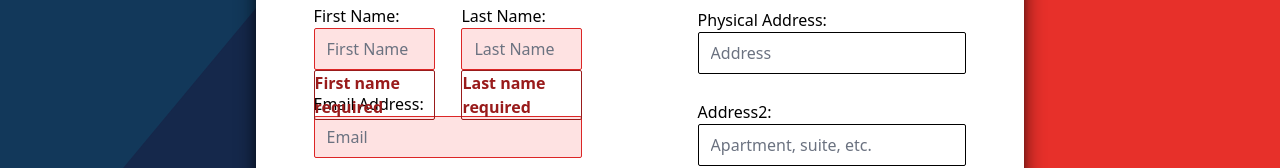
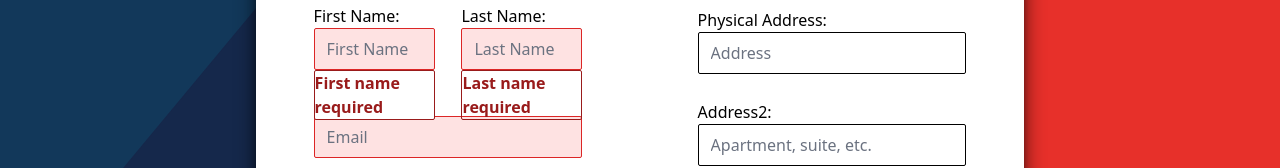
Before and after one commit to Eli-BH/CodesandboxClient, a Next.js app: page /auth/register/step_2 in a window 1280 px wide. Both pictures are taken after typing "2020-01-15", "Sample", "Sample123" into the empty fields and a click on the button "Back". Shown: the part 148-316 px from the top of the page. Built offline with nearby package versions, Linux system fonts and the light colour scheme.

Commit message:
TESTING: home tabs pre request other

```diff
--- a/pages/ProfilePage.tsx
+++ b/pages/ProfilePage.tsx
@@ -164,9 +164,10 @@ const ProfilePage = (): JSX.Element => {
               <p>Phone Number: {`${sfInfo && sfInfo?.mobilephone}` || "-"}</p>
               <p>
                 Address:{" "}
-                {`${sfInfo && sfInfo?.mailingcity}, ${sfInfo?.mailingstreet}, ${
-                  sfInfo?.mailingpostalcode
-                }, ${sfInfo?.mailingcountry}` || "-"}
+                {`${sfInfo?.mailingstreet}, ${sfInfo && sfInfo?.mailingcity},${
+                  sfInfo?.mailingstate
+                },  ${sfInfo?.mailingpostalcode}, ${sfInfo?.mailingcountry}` ||
+                  "-"}
               </p>
               <p>Email: {` ${userInfo && userInfo?.email}` || "-"}</p>
             </div>
--- a/pages/auth/register/step_2.tsx
+++ b/pages/auth/register/step_2.tsx
@@ -247,7 +247,7 @@ const step_2 = () => {
                       })}
                     />
                     <div
-                      className={`absolute w-[100%] h-[50px] flex items-center justify-start  border rounded-sm border-red-800 ${
+                      className={`absolute bg-white w-[100%] h-[50px] flex items-center justify-start  border rounded-sm border-red-800 ${
                         errors.firstName ? "block" : "hidden"
                       }`}
                     >
```
